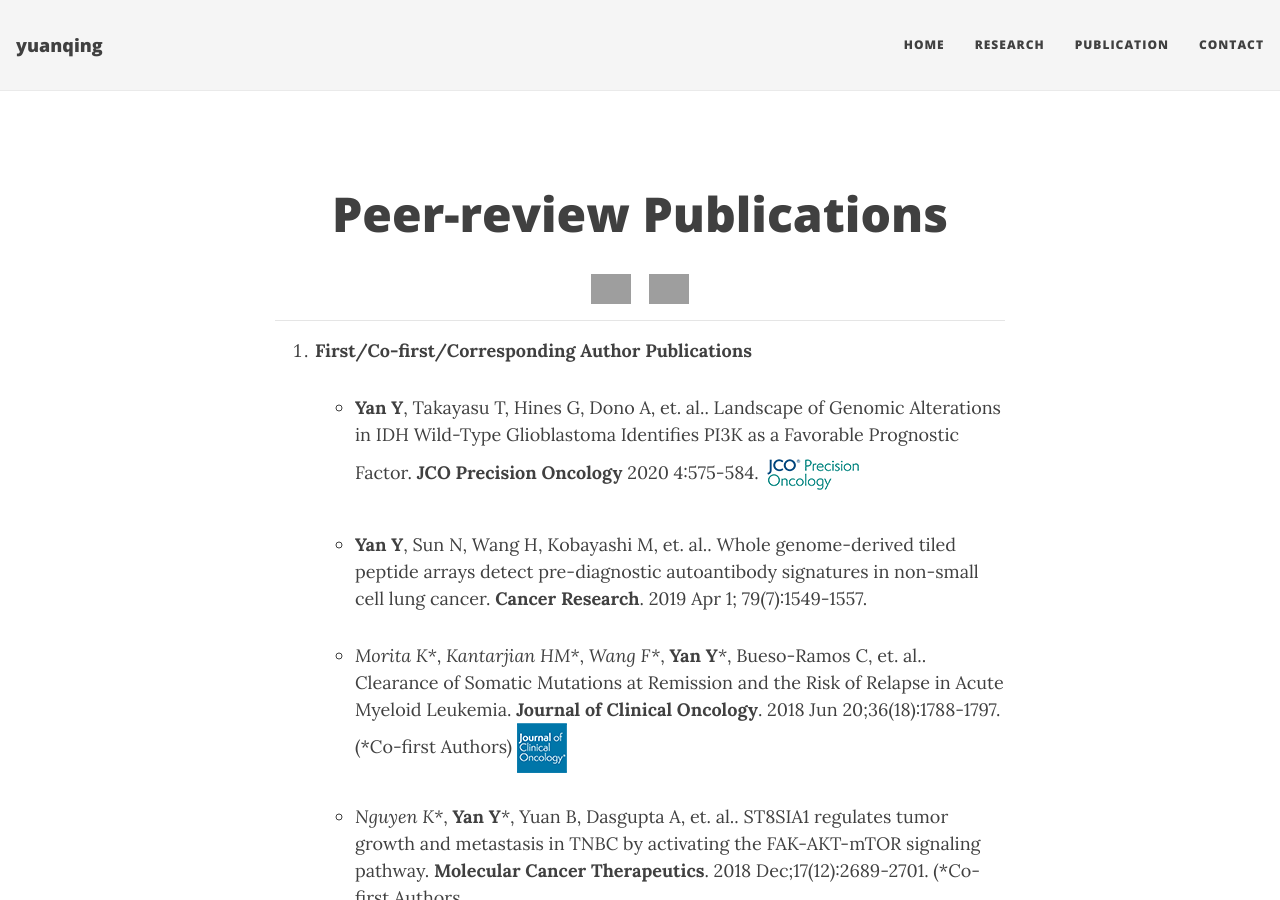
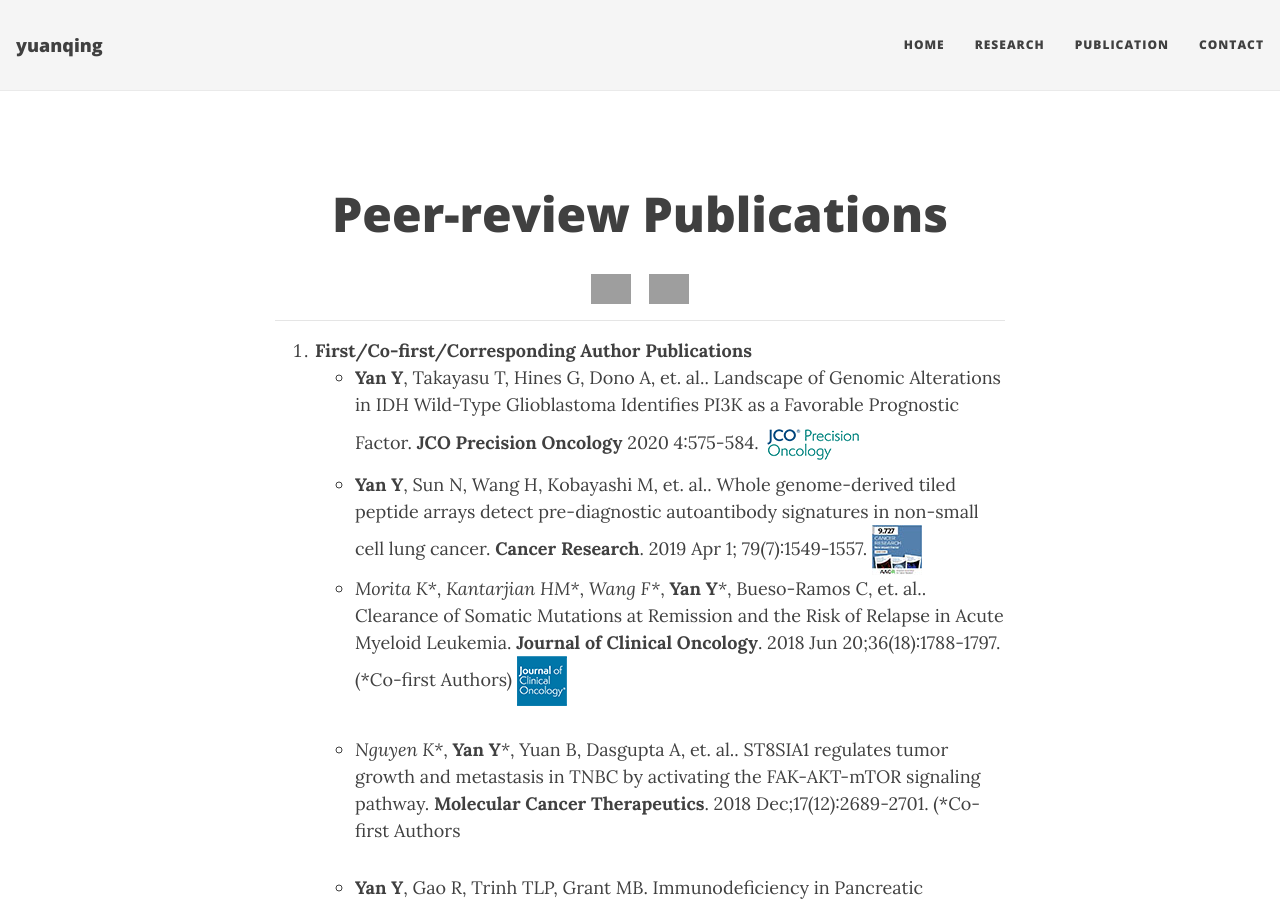
Before and after one commit to yuanqing-yan/Yuanqing, a Jekyll site: the page built from publications.md, in a window 1280 px wide and 900 px high. Built offline with Jekyll 4.4.1, drawn with Linux system fonts in a browser that asks for light colours; nearby versions of some CDN libraries; grey boxes are pictures that could not be loaded.

Commit message:
Modifyimage

```diff
--- a/publications.md
+++ b/publications.md
@@ -12,12 +12,10 @@ title: <font size="+4">Peer-review Publications</font>
 1. **First/Co-first/Corresponding Author Publications**
     * **Yan Y**, Takayasu T, Hines G, Dono A, et. al.. Landscape of Genomic Alterations in IDH Wild-Type Glioblastoma Identifies PI3K as a Favorable Prognostic Factor. **JCO Precision Oncology** 2020 4:575-584.
 	![jcopo](/img/journal/jcopo.png)
-
     * **Yan Y**, Sun N, Wang H, Kobayashi M, et. al.. Whole genome-derived tiled peptide arrays detect pre-diagnostic autoantibody signatures in non-small cell lung cancer. **Cancer Research**. 2019 Apr 1; 79(7):1549-1557.
-
+	![CAN](/img/journal/CAN.jpg)
     * _Morita K*_, _Kantarjian HM*_, _Wang F*_, **Yan Y**_*_, Bueso-Ramos C, et. al.. Clearance of Somatic Mutations at Remission and the Risk of Relapse in Acute Myeloid Leukemia. **Journal of Clinical Oncology**. 2018 Jun 20;36(18):1788-1797.  (*Co-first Authors)
 	![jco](/img/journal/JCO.png)
-
     * _Nguyen K*_, **Yan Y**_*_, Yuan B, Dasgupta A, et. al.. ST8SIA1 regulates tumor growth and metastasis in TNBC by activating the FAK-AKT-mTOR signaling pathway. **Molecular Cancer Therapeutics**. 2018 Dec;17(12):2689-2701. (*Co-first Authors
 
     * **Yan Y**, Gao R, Trinh TLP, Grant MB. Immunodeficiency in Pancreatic Adenocarcinoma with Diabetes Revealed by Comparative Genomics. **Clinical Cancer Research**. 2017 Oct 15;23(20):6363-6373.
```
Also changed, not shown: img/journal/CAN.jpg (added).
